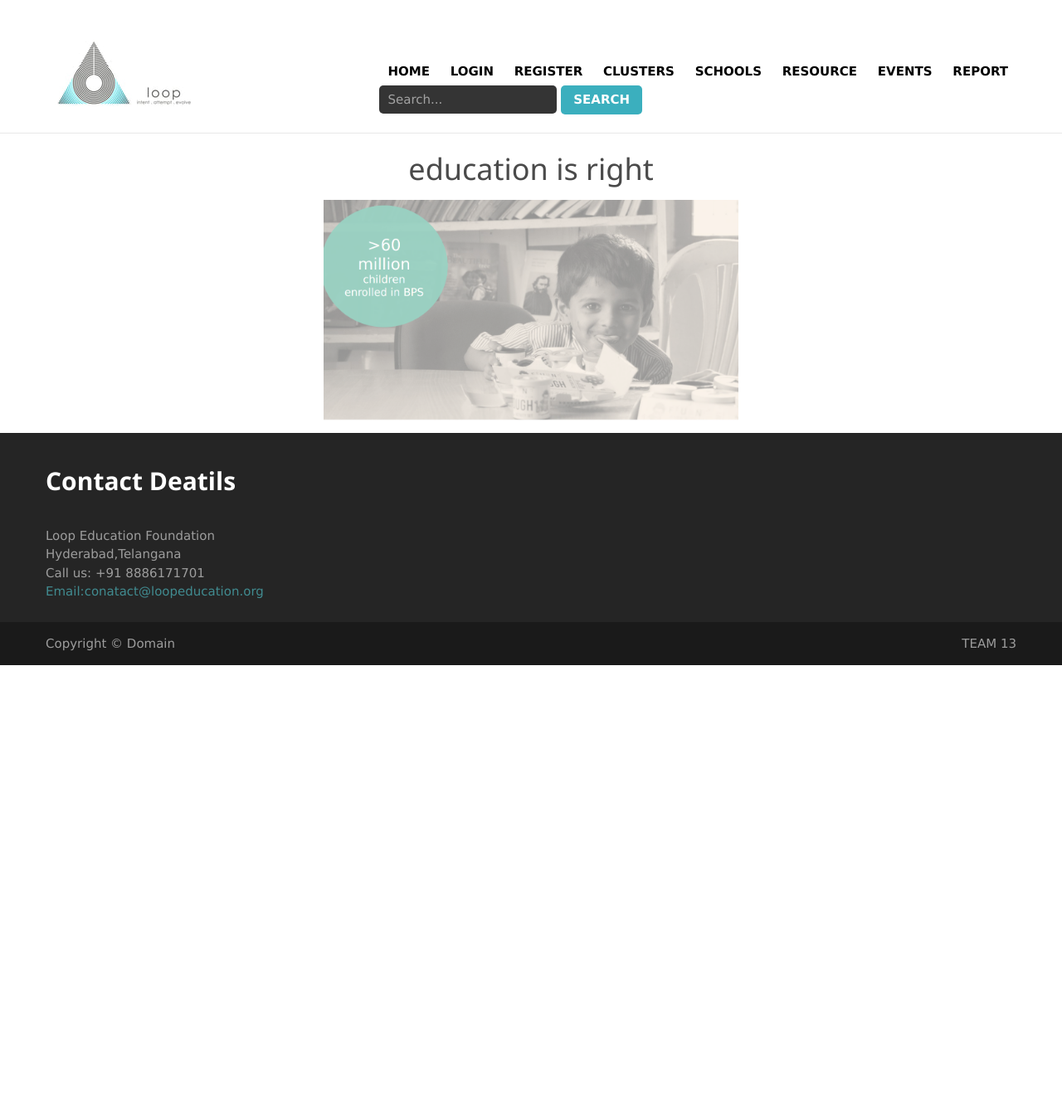
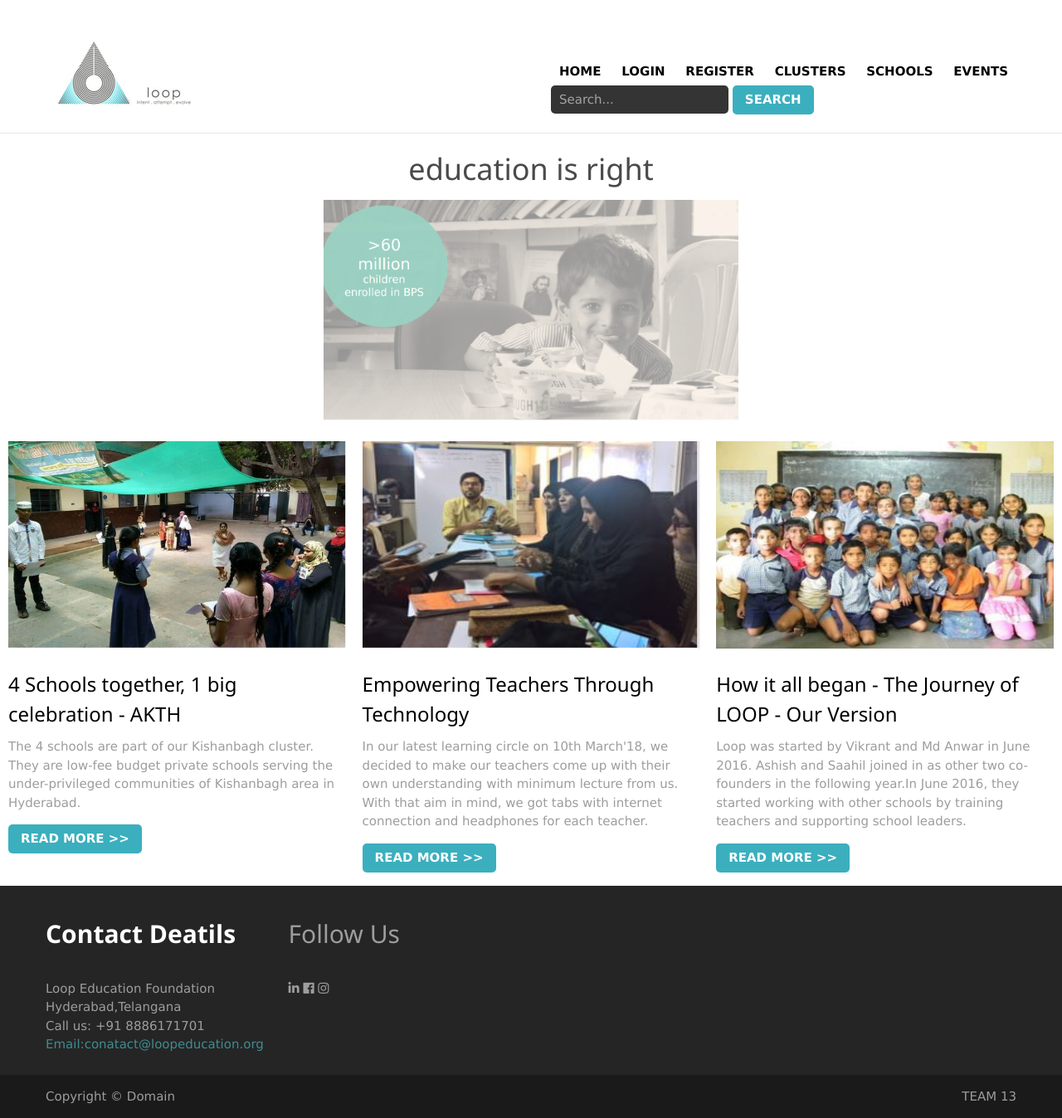
Before and after one commit to hyderabad19/team-13, a PHP site: page /loop.html in a window 1280 px wide. Shown: the whole page at 83% size. Before the commit the page ends 802 px from the top, so only its background shows below. Run offline with PHP 8.4, Linux system fonts and the light colour scheme; some libraries are stand-ins or nearby versions.

Commit message:
home page updated
home page updated

```diff
--- a/loop.html
+++ b/loop.html
@@ -1,7 +1,7 @@
 <!doctype html>
 <html>
 <head>
-	<title>template</title>
+	<title>Home</title>
 	<meta name="viewport" content="width=device-width, initial-scale=1">
 	<link rel="stylesheet" type="text/css" href="styletemp.css">
 	<link rel="stylesheet" href="https://www.w3schools.com/w3css/4/w3.css">
@@ -24,9 +24,7 @@
 							<li ><a href="register.php">Register</a></li>
 							<li ><a href="clusters.php">CLUSTERS</a></li>
 							<li ><a href="schools.html">SCHOOLS</a></li>
-							<li ><a href="resource.html">RESOURCE</a></li>
 							<li ><a href="event.html">EVENTS</a></li>
-							<li ><a href="report.html">REPORT</a></li>
 							<div class="header-search">
 								<input class="form-control input-secondary" type="text" name="search" placeholder="Search..." >
 								<button class="btn btn-primary" type="search">SEARCH</button>
@@ -63,7 +61,32 @@
 					  </div>
 
 			</div>
+			<div class="content-main-wrapper1">
+			<div class="container1">
+			<div class="content-wrapper1">
+					<div class="gallery">
+						<img src="images/blog1.jpg"alt="image"><br>
+						<div class="desc"><h3>4 Schools together, 1 big celebration - AKTH </h3>The 4 schools are part of our Kishanbagh cluster. They are low-fee budget private schools serving the under-privileged communities of Kishanbagh area in Hyderabad.
+						</div>
+						<button type="button" class="btn btn-primary">READ MORE >></button>
+					</div>
+					<div class="gallery">
+						<img src="images/blog2.jpg"alt="image" ><br>
+						<div class="desc"><h3>Empowering Teachers Through Technology</h3>In our latest learning circle on 10th March'18, we decided to make our teachers come up with their own understanding with minimum lecture from us. With that aim in mind, we got tabs with internet connection and headphones for each teacher.
+						</div>
+						<button type="button" class="btn btn-primary">READ MORE >></button>
+					</div>
+					<div class="gallery">
+						<img src="images/blog3.jpg"alt="image" ><br>
+						<div class="desc"><h3>How it all began - The Journey of LOOP - Our Version </h3>Loop was started by Vikrant and Md Anwar in June 2016. Ashish and Saahil joined in as other two co-founders in the following year.In June 2016, they started working with other schools by training teachers and supporting school leaders.
+
+						</div>
+						<button type="button" class="btn btn-primary">READ MORE >></button>
+					</div>
+				</div>
+			</div>
 		</div>
+	</div>
 		<footer class="footer-main-wrapper">
 			<div class="footer-links-wrapper">
 				<div class="container">
@@ -78,6 +101,15 @@
 						</ul>
 					</div>
 				</div>
+					<div class="footer-links">
+						<h2 class="bottomright">Follow Us</h2><br>
+						<div class="bottomright">
+							<i class="fab fa-linkedin-in" ></i>
+							<i class="fab fa-facebook"></i>
+							<i class="fab fa-instagram"></i>
+						</div>
+
+					</div>
 			</div>
 			<div class="footer-copy">
 				<div class="container">
--- a/styletemp.css
+++ b/styletemp.css
@@ -180,20 +180,23 @@ h3{
 	color:#3AB1BD;
 }
 /**content2**/
-
-.content-main-wrapper .container .content-wrapper1 .gallery{
-	float: left;
-	width: 33.33%;
-	padding: 10px;
+.container1{
+	display: inline-block;
 }
-.content-main-wrapper .container .content-wrapper1 .gallery:hover{
-	box-shadow: 0 0 10px #999;
-}
-.content-main-wrapper .container .content-wrapper1 .gallery img{
+.content-main-wrapper1 .container1 .content-wrapper1 .gallery{
+		float: left;
+		display: inline-block;
+		width: 33.33%;
+		padding: 10px;
+	}
+	.content-main-wrapper1 .container1 .content-wrapper1 .gallery:hover{
+		box-shadow: 0 0 10px #999;
+	}
+.content-main-wrapper1 .container1 .content-wrapper1 .gallery img{
 	width:100%;
 	height:250px;
 }
-.content-main-wrapper .container .content-wrapper1 .gallery .desc{
+.content-main-wrapper1 .container1 .content-wrapper1 .gallery .desc{
 	padding: 15px 0px;
 }
 /**content3 css**/
```
Also changed, not shown: images/blog1.JPG (added), images/blog2.JPG (added), images/blog3.JPG (added).
